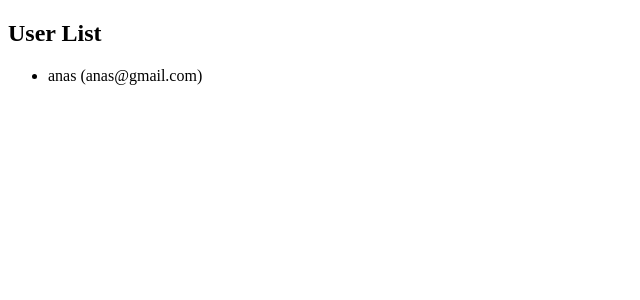
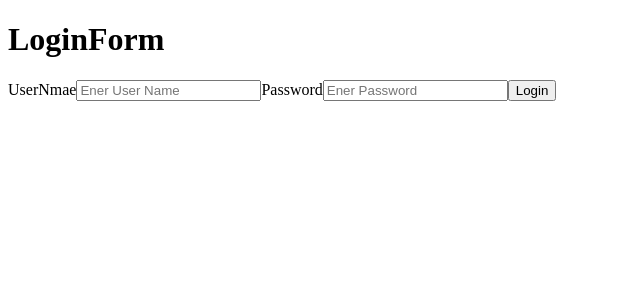
Before and after one commit to kulane952/React-Exercises, a React app: page / in a window 1280 px wide. Shown: the top 300 px of the page, without its empty margins (0-640 px from the left). Built offline with nearby package versions, Linux system fonts and the light colour scheme; the HTML template or start-up script is replaced by a standard one.

Commit message:
Excise 11 React

```diff
--- a/src/App.jsx
+++ b/src/App.jsx
@@ -12,9 +12,14 @@
 // import SeTimer from './assets/components/SetTime'
 // import Countdown from './assets/components/Exercise8/CountdownTimer'
 // import GitHubUserSearch from './assets/components/Exercise9/GitHubUserSearch '
-import UserList from './assets/components/Exercise10/UserList'
+// import UserList from './assets/components/Exercise10/UserList'
+import LoginForm from './assets/components/Exercise11/LoginForm'
 
 // import Profile from './Prop'
+// import Greeting from './Greeting'
+// import Navication from './Navication'
+
+// import ToggleMessage from './ToggleMessage'
 
 
 import { useState } from 'react';
@@ -80,21 +85,27 @@ const App = () => {
   //   setAccordion(AccordionFAQ === index ? null : index);
   // }
 
-  const users = [
-    { id: 1, name: "anas", email: "anas@gmail.com" },
+  // const users = [
+  //   { id: 1, name: "anas", email: "anas@gmail.com" },
 
 
-  ]
+  // ]
+  //Greeting
+  // const [isLoggedIn,setIsLoggedIn] = useState(true);
+  // const [isLoggedIn, setIsLoggedIn] = useState(true);
+
+  //NavicationMeassges
+  // const [underMessage,setUnderMessage]=useState(['hi','h','kkkk','kkddis'])
+
 
   return (
-
-
-
     <div>
-      <UserList users={users}
-
-
-      />
+      <LoginForm/>
+      {/* <ToggleMessage /> */}
+      {/* <Navication underMessage={underMessage}/> */}
+      {/* <Greeting isLoggedIn={isLoggedIn} /> */}
+      {/* <Greeting isLoggedIn={isLoggedIn} /> */}
+      {/* <UserList users={users} /> */}
 
       {/* <Profile
         image="https://i.pravatar.cc/150?img=1"
--- /dev/null
+++ b/src/Greeting.jsx
@@ -0,0 +1,12 @@
+const Greeting = ({ isLoggedIn }) => {
+//     if (isLoggedIn) {
+//         return <h1>Welcome Back!</h1>;
+//     } else {
+//         return <h1>Please Login</h1>;
+//     }
+// }
+
+return <h1>{isLoggedIn ? 'welcomeback!': 'pleace sig in'}</h1>
+}
+
+export default Greeting;
--- /dev/null
+++ b/src/Navication.jsx
@@ -0,0 +1,12 @@
+const Navication=({underMessage})=>{
+
+    return(
+        <div>
+            <h1>Hellow!</h1>
+            {underMessage.length >0 &&(
+                <p>You have{underMessage.length} underMassage</p>
+            )}
+        </div>
+    )
+}
+export default Navication;
--- /dev/null
+++ b/src/ToggleMessage.jsx
@@ -0,0 +1,18 @@
+import { useState } from "react";
+
+const ToggleMessage=()=>{
+    const [isVsible,setIsvsible]=useState(false)
+    const togle=()=>setIsvsible(!isVsible)
+
+    return(
+        <div>
+            <button onClick={togle}>Buttun</button>
+            <br />
+            {isVsible ? 'Hide Message ' : 'Show Message'}
+            {isVsible && <p>helow anas</p>}
+
+        </div>
+    )
+}
+
+export default ToggleMessage ;
--- /dev/null
+++ b/src/assets/components/Exercise11/LoginForm.jsx
@@ -0,0 +1,50 @@
+import { useState } from "react";
+
+const LoginForm = () => {
+    const [username, setUsername] = useState('')
+    const [password, setPassword] = useState('')
+    const [isLoggedIn, setIsLoggedIn] = useState(false)
+    const handelLogin = (event) => {
+        event.preventDefault();
+        //Simulate Authentication
+        if (username && password) {
+            setIsLoggedIn(true)
+        }
+
+    }
+    const handelLogout = () => {
+        setUsername('')
+        setPassword('')
+        setIsLoggedIn(false)
+    }
+    if (isLoggedIn) {
+        return (
+            <div>
+                <h1>Welcome!, {username}!</h1>
+                <button onClick={handelLogout}>Logout</button>
+            </div>
+        )
+    }
+    return (
+        <div>
+            <form onSubmit={handelLogin}>
+                <h1>LoginForm</h1>
+                <label>UserNmae</label>
+                <input type="text"
+                value={username}
+                onChange={(e)=> setUsername(e.target.value)}
+                 placeholder="Ener User Name"
+                 required
+                  />
+                <label>Password</label>
+                <input type="password"
+                 value={password}
+                 onChange={(e)=> setPassword(e.target.value)}
+                 placeholder="Ener Password" required />
+                <button type="submit">Login</button>
+            </form>
+
+        </div>
+    )
+}
+export default LoginForm;
```
